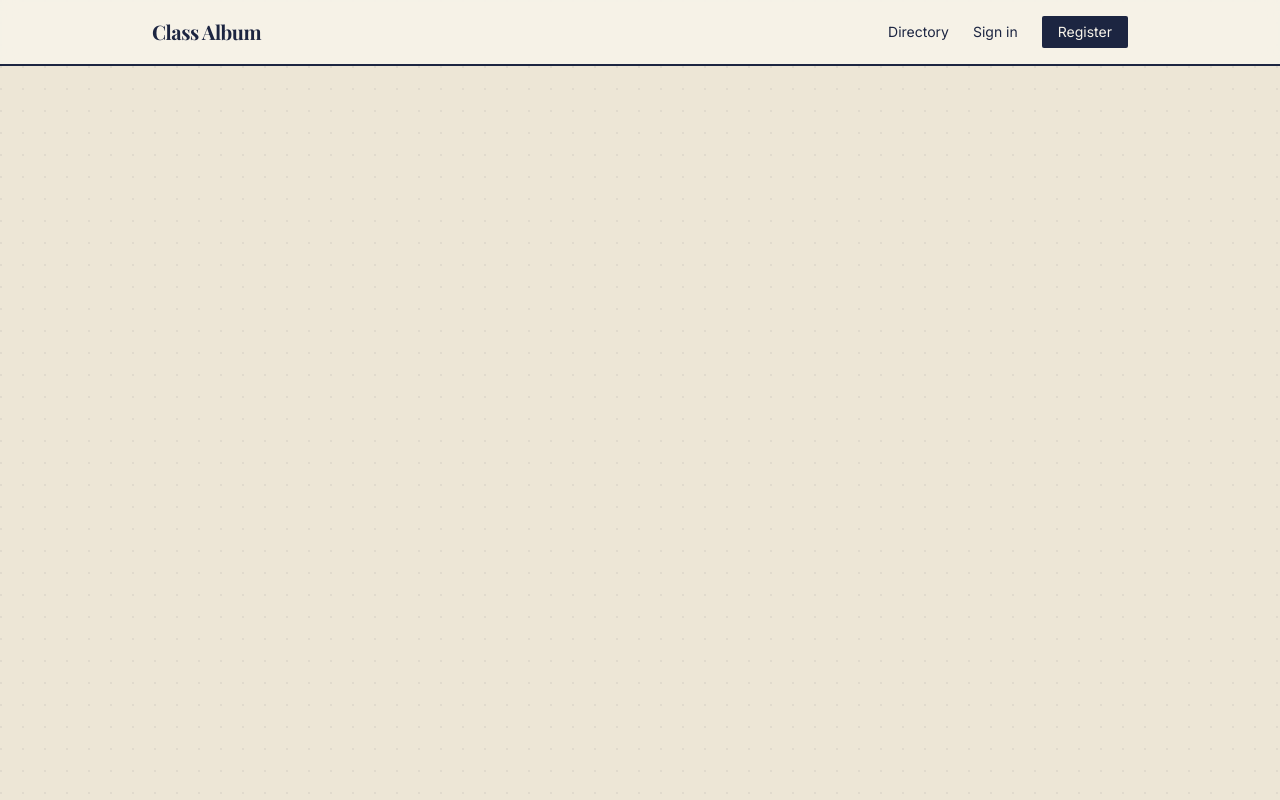
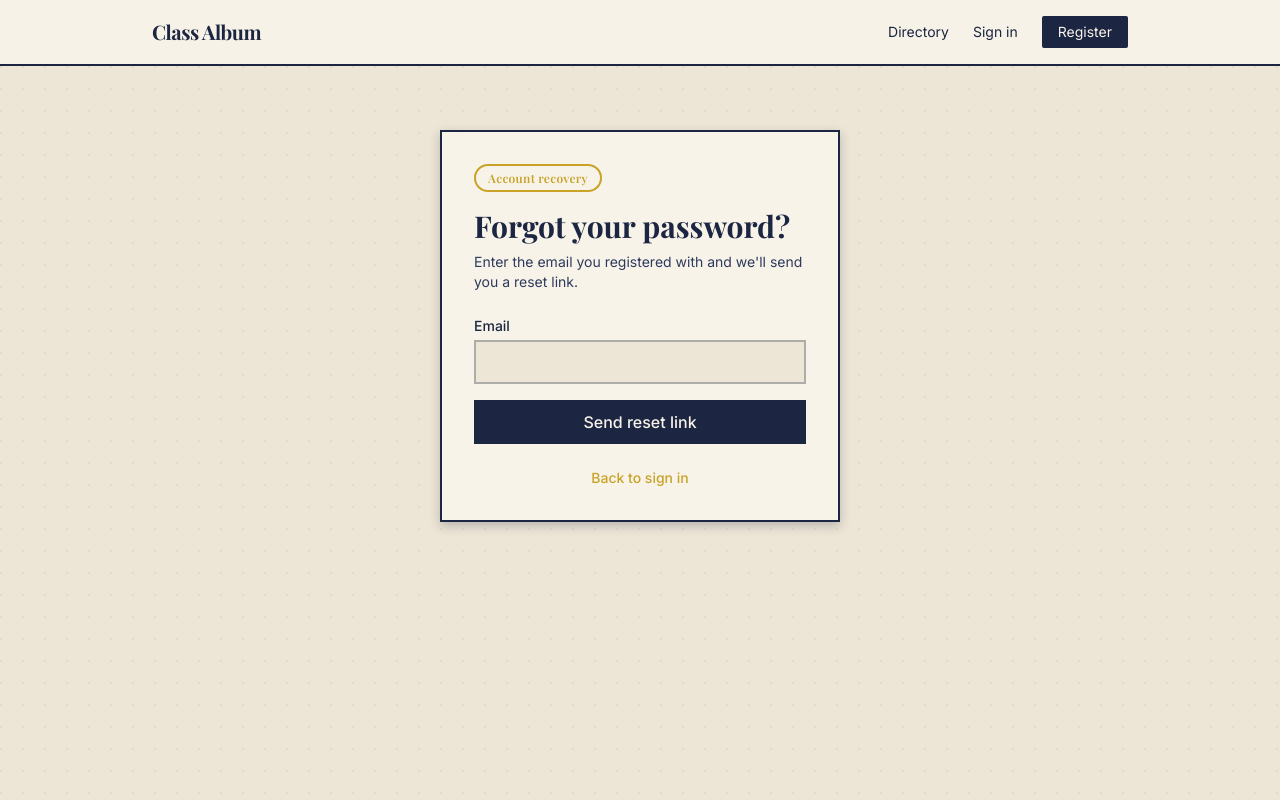
Before and after one commit to Harunabib26/student-album, a React (Vite) app: page /forgot-password in a window 1280 px wide. Built offline with nearby package versions, Linux system fonts and the light colour scheme; no server answers.

Commit message:
Add a Forgot Password Functionality

```diff
--- a/src/App.jsx
+++ b/src/App.jsx
@@ -7,6 +7,9 @@ import MyAlbum from './pages/MyAlbum'
 import Directory from './pages/Directory'
 import StudentProfile from './pages/StudentProfile'
 import { useAuth } from './lib/useAuth'
+import ForgotPassword from './pages/ForgotPassword'
+import ResetPassword from './pages/ResetPassword'
+
 
 export default function App() {
   const { user, loading } = useAuth()
@@ -22,6 +25,8 @@ export default function App() {
         <Route path="/" element={<Navigate to="/directory" replace />} />
         <Route path="/login" element={<Login />} />
         <Route path="/register" element={<Register />} />
+        <Route path="/forgot-password" element={<ForgotPassword />} />
+        <Route path="/reset-password" element={<ResetPassword />} />
         <Route path="/profile-setup" element={<ProfileSetup />} />
         <Route path="/my-album" element={<MyAlbum />} />
         <Route path="/directory" element={<Directory />} />
--- /dev/null
+++ b/src/pages/ForgotPassword.jsx
@@ -0,0 +1,80 @@
+import { useState } from 'react'
+import { Link } from 'react-router-dom'
+import { supabase } from '../lib/supabaseClient'
+
+export default function ForgotPassword() {
+  const [email, setEmail] = useState('')
+  const [error, setError] = useState('')
+  const [sent, setSent] = useState(false)
+  const [loading, setLoading] = useState(false)
+
+  async function handleSubmit(e) {
+    e.preventDefault()
+    setError('')
+    setLoading(true)
+
+    const { error } = await supabase.auth.resetPasswordForEmail(email, {
+      redirectTo: `${window.location.origin}/reset-password`,
+    })
+
+    setLoading(false)
+    if (error) {
+      setError(error.message)
+    } else {
+      setSent(true)
+    }
+  }
+
+  return (
+    <div className="max-w-md mx-auto mt-16 px-6">
+      <div className="bg-cream border-2 border-ink p-8 shadow-polaroid">
+        <p className="seal px-3 py-1 mb-4 w-fit">Account recovery</p>
+        <h1 className="font-display text-3xl font-bold text-ink mb-2">
+          Forgot your password?
+        </h1>
+        <p className="text-sm text-ink-light mb-6">
+          Enter the email you registered with and we'll send you a reset link.
+        </p>
+
+        {error && (
+          <p className="bg-maroon/10 border border-maroon text-maroon text-sm px-3 py-2 mb-4">
+            {error}
+          </p>
+        )}
+
+        {sent ? (
+          <p className="bg-brass/10 border border-brass text-ink text-sm px-3 py-3">
+            If that email is registered, a reset link has been sent. Check your
+            inbox (and spam folder) and follow the link to set a new password.
+          </p>
+        ) : (
+          <form onSubmit={handleSubmit} className="space-y-4">
+            <div>
+              <label className="block text-sm font-medium mb-1">Email</label>
+              <input
+                type="email"
+                required
+                value={email}
+                onChange={(e) => setEmail(e.target.value)}
+                className="w-full border-2 border-ink/30 focus:border-brass outline-none px-3 py-2 bg-parchment"
+              />
+            </div>
+            <button
+              type="submit"
+              disabled={loading}
+              className="w-full bg-ink text-cream py-2.5 font-medium hover:bg-brass hover:text-ink transition-colors disabled:opacity-50"
+            >
+              {loading ? 'Sending…' : 'Send reset link'}
+            </button>
+          </form>
+        )}
+
+        <p className="text-sm mt-6 text-center">
+          <Link to="/login" className="text-brass font-medium hover:underline">
+            Back to sign in
+          </Link>
+        </p>
+      </div>
+    </div>
+  )
+}
--- a/src/pages/Login.jsx
+++ b/src/pages/Login.jsx
@@ -54,6 +54,13 @@ export default function Login() {
               onChange={(e) => setPassword(e.target.value)}
               className="w-full border-2 border-ink/30 focus:border-brass outline-none px-3 py-2 bg-parchment"
             />
+            <Link
+              to="/forgot-password"
+              className="text-xs text-brass hover:underline block mt-1 text-right"
+              >
+              Forgot password?
+            </Link>
+
           </div>
           <button
             type="submit"
--- /dev/null
+++ b/src/pages/ResetPassword.jsx
@@ -0,0 +1,119 @@
+import { useState, useEffect } from 'react'
+import { useNavigate } from 'react-router-dom'
+import { supabase } from '../lib/supabaseClient'
+
+export default function ResetPassword() {
+  const [password, setPassword] = useState('')
+  const [confirm, setConfirm] = useState('')
+  const [error, setError] = useState('')
+  const [success, setSuccess] = useState(false)
+  const [loading, setLoading] = useState(false)
+  const [ready, setReady] = useState(false)
+  const navigate = useNavigate()
+
+  useEffect(() => {
+    // Supabase automatically exchanges the reset-link token for a temporary
+    // session when the user lands on this page via the emailed link.
+    const { data: listener } = supabase.auth.onAuthStateChange((event) => {
+      if (event === 'PASSWORD_RECOVERY') {
+        setReady(true)
+      }
+    })
+
+    // Also check in case the event already fired before this component mounted
+    supabase.auth.getSession().then(({ data: { session } }) => {
+      if (session) setReady(true)
+    })
+
+    return () => listener.subscription.unsubscribe()
+  }, [])
+
+  async function handleSubmit(e) {
+    e.preventDefault()
+    setError('')
+
+    if (password !== confirm) {
+      setError('Passwords do not match.')
+      return
+    }
+    if (password.length < 6) {
+      setError('Password must be at least 6 characters.')
+      return
+    }
+
+    setLoading(true)
+    const { error } = await supabase.auth.updateUser({ password })
+    setLoading(false)
+
+    if (error) {
+      setError(error.message)
+    } else {
+      setSuccess(true)
+      setTimeout(() => navigate('/my-album'), 2000)
+    }
+  }
+
+  return (
+    <div className="max-w-md mx-auto mt-16 px-6">
+      <div className="bg-cream border-2 border-ink p-8 shadow-polaroid">
+        <p className="seal px-3 py-1 mb-4 w-fit">Set new password</p>
+        <h1 className="font-display text-3xl font-bold text-ink mb-6">
+          Reset your password
+        </h1>
+
+        {!ready && !success && (
+          <p className="text-sm text-ink-light">
+            Verifying your reset link… If nothing happens, make sure you opened
+            this page from the link in your email, not a bookmark.
+          </p>
+        )}
+
+        {error && (
+          <p className="bg-maroon/10 border border-maroon text-maroon text-sm px-3 py-2 mb-4">
+            {error}
+          </p>
+        )}
+
+        {success ? (
+          <p className="bg-brass/10 border border-brass text-ink text-sm px-3 py-3">
+            Password updated. Redirecting you to your album…
+          </p>
+        ) : (
+          ready && (
+            <form onSubmit={handleSubmit} className="space-y-4">
+              <div>
+                <label className="block text-sm font-medium mb-1">New password</label>
+                <input
+                  type="password"
+                  required
+                  minLength={6}
+                  value={password}
+                  onChange={(e) => setPassword(e.target.value)}
+                  className="w-full border-2 border-ink/30 focus:border-brass outline-none px-3 py-2 bg-parchment"
+                />
+              </div>
+              <div>
+                <label className="block text-sm font-medium mb-1">Confirm password</label>
+                <input
+                  type="password"
+                  required
+                  minLength={6}
+                  value={confirm}
+                  onChange={(e) => setConfirm(e.target.value)}
+                  className="w-full border-2 border-ink/30 focus:border-brass outline-none px-3 py-2 bg-parchment"
+                />
+              </div>
+              <button
+                type="submit"
+                disabled={loading}
+                className="w-full bg-ink text-cream py-2.5 font-medium hover:bg-brass hover:text-ink transition-colors disabled:opacity-50"
+              >
+                {loading ? 'Updating…' : 'Update password'}
+              </button>
+            </form>
+          )
+        )}
+      </div>
+    </div>
+  )
+}
```
